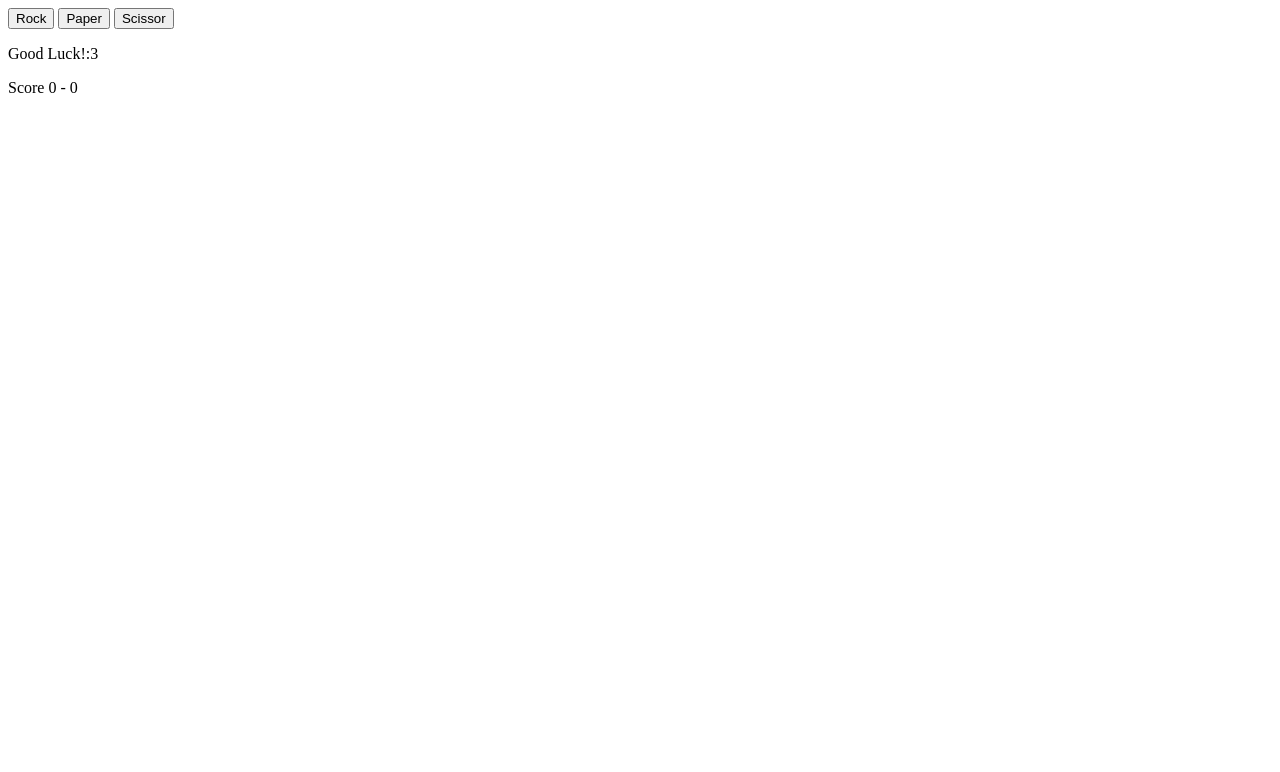
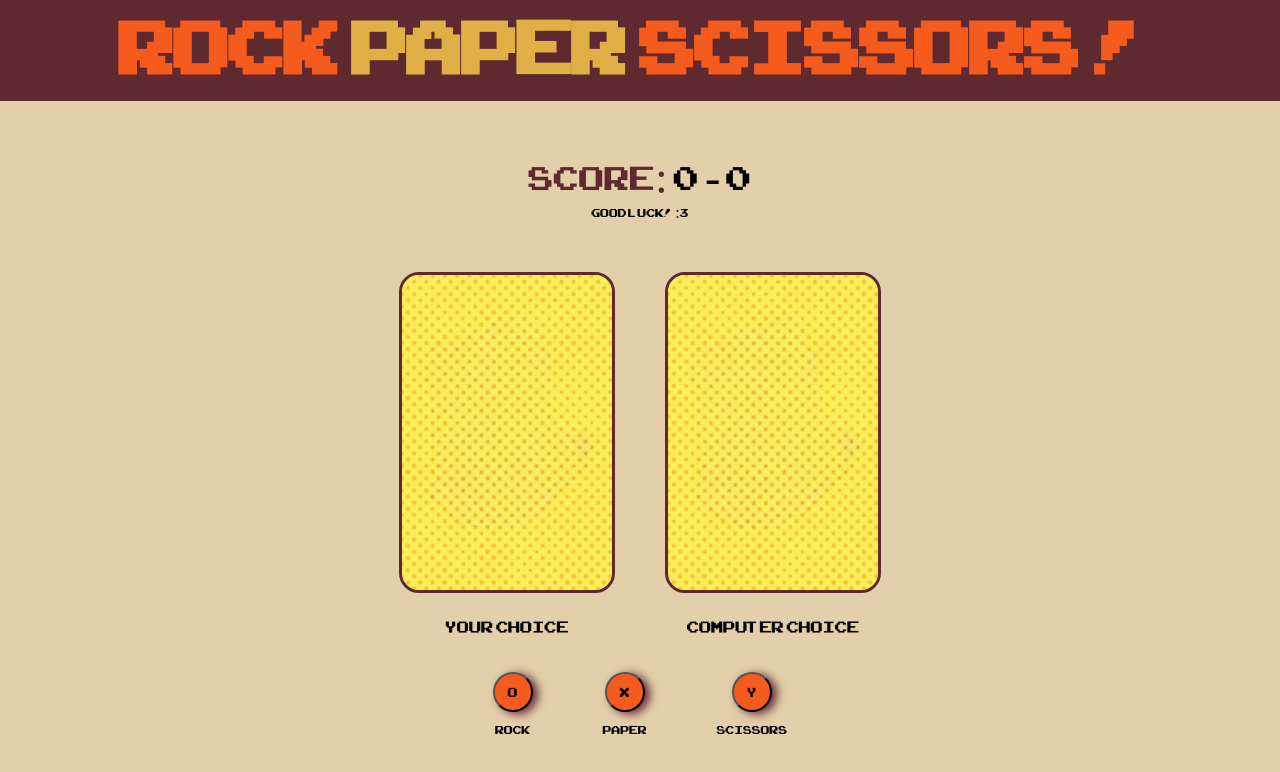
Before and after one commit to JoaoOliveira-web/rock-paper-scissors, a plain HTML site: page index.html in a window 1280 px wide. Drawn offline with Linux system fonts and the light colour scheme.

Commit message:
Finished the site after styling the page with a bit of css.

```diff
--- a/index.html
+++ b/index.html
@@ -3,17 +3,47 @@
 <head>
     <meta charset="UTF-8">
     <meta name="viewport" content="width=device-width, initial-scale=1.0">
-    <title>Rock Paper Scissors js</title>
+    <title>Rock Paper Scissors</title>
+    <link rel="stylesheet" href="main.css">
 </head>
 <body>
+    <header>
+        <h1>ROCK <span>PAPER</span> SCISSORS !</h1>
+    </header>
     <div class="container">
-    <button id="rock">Rock</button>
-    <button id="paper">Paper</button>
-    <button id="scissor">Scissor</button>
-    <div>
-        <p id="result">Good Luck!:3</p>
-        <p id="score">Score 0 - 0</p>
-    </div>
+
+        <div class="gamescreen">
+            <div>
+                <p id="score"><span>Score:</span> 0 - 0</p>
+                <p id="result">Good Luck!:3</p>
+            </div>
+            <div class="choices">
+                <div class="choice">
+                    <img id="human-choice" src="images/background.png" alt="">
+                    <p> Your Choice </p>
+                </div>
+                <div class="choice">
+                    <img id="computer-choice" src="images/background.png" alt="">
+                    <p>Computer Choice</p>
+                </div>
+            </div>
+        </div>
+        <div class="gamebtns">
+            <div class="btn">
+                <button id="rock">O</button>
+                <p>ROCK</p>
+            </div>
+            <div class="btn">
+                <button id="paper">X</button>
+                <p>PAPER</p>
+            </div>
+            <div class="btn">
+                <button id="scissor">Y</button>
+                <p>SCISSORS</p>
+            </div>
+
+        </div>
+
     </div>
     <script src="javascript.js"></script>
 </body>
--- a/javascript.js
+++ b/javascript.js
@@ -3,7 +3,8 @@ var computerScore = 0;
 
 const result = document.querySelector("#result");
 const score = document.querySelector("#score");
-
+const humanImg = document.querySelector("#human-choice");
+const computerImg = document.querySelector("#computer-choice");
 
 function getComputerChoice(){
     switch(Math.floor(Math.random() * 3)){
@@ -19,18 +20,24 @@ function playRound(humanChoice,computerChoice){
             case "ROCK":
                 result.textContent="Its a draw!";
                 score.textContent = "Score:"+humanScore +" vs "+computerScore;
+                humanImg.src = "images/rock.png";
+                computerImg.src = "images/rock.png";
                 checkGameState();
                 break;
             case "PAPER":
                 result.textContent="You lose! Paper beats Rock.";
                 computerScore ++;
                 score.textContent = "Score:"+humanScore +" vs "+computerScore;
+                humanImg.src = "images/rock.png";
+                computerImg.src = "images/paper.png";
                 checkGameState();
                 break;
             case "SCISSORS":
                 result.textContent="You win! Rock beats Scissors.";
                 humanScore ++;
                 score.textContent = "Score:"+humanScore +" vs "+computerScore;
+                humanImg.src = "images/rock.png";
+                computerImg.src = "images/scissors.png";
                 checkGameState();
                 break;
         }
@@ -40,17 +47,23 @@ function playRound(humanChoice,computerChoice){
                 result.textContent="You win! Paper beats Rock.";
                 humanScore ++;
                 score.textContent = "Score:"+humanScore +" vs "+computerScore;
+                humanImg.src = "images/paper.png";
+                computerImg.src = "images/rock.png";
                 checkGameState();
                 break;
             case "PAPER":
                 result.textContent="Its a draw!"
                 score.textContent = "Score:"+humanScore +" vs "+computerScore;
+                humanImg.src = "images/paper.png";
+                computerImg.src = "images/paper.png";
                 checkGameState();
                 break;
             case "SCISSORS":
                 result.textContent="You lose! Scissors beats Paper."
                 computerScore ++;
                 score.textContent = "Score:"+humanScore +" vs "+computerScore;
+                humanImg.src = "images/paper.png";
+                computerImg.src = "images/scissors.png";
                 checkGameState();
                 break;
         }
@@ -60,17 +73,23 @@ function playRound(humanChoice,computerChoice){
                 result.textContent="You Lose! Rock beats Scissors.";
                 computerScore ++;
                 score.textContent = "Score:"+humanScore +" vs "+computerScore;
+                humanImg.src = "images/scissors.png";
+                computerImg.src = "images/rock.png";
                 checkGameState();
                 break;
             case "PAPER":
                 result.textContent="You win! Scissors beats Paper."
                 humanScore ++;
                 score.textContent = "Score:"+humanScore +" vs "+computerScore;
+                humanImg.src = "images/scissors.png";
+                computerImg.src = "images/paper.png";
                 checkGameState();
                 break;
             case "SCISSORS":
                 result.textContent="Its a draw."
                 score.textContent = "Score:"+humanScore +" vs "+computerScore;
+                humanImg.src = "images/scissors.png";
+                computerImg.src = "images/scissors.png";
                 checkGameState();
                 break;
         }
@@ -79,10 +98,13 @@ function playRound(humanChoice,computerChoice){
 
 var resetGame = window.alert;
 window.alert = function(msg) {
-  resetGame(msg);
-  humanScore = 0;
-  computerScore = 0;
-  score.textContent = "Score:"+humanScore +" vs "+computerScore;
+    resetGame(msg);
+    humanScore = 0;
+    computerScore = 0;
+    score.textContent = "Score:"+humanScore +" vs "+computerScore;
+    humanImg.src = "images/background.png";
+    computerImg.src = "images/background.png";
+    result.textContent="Good luck!:3";
 };
 
 function checkGameState(){
--- /dev/null
+++ b/main.css
@@ -0,0 +1,80 @@
+@font-face {
+  font-family: ArcadeFont; /* set name */
+  src: url(fonts/arcadeclassic/ARCADECLASSIC.TTF); /* url of the font */
+}
+
+*{
+    padding: 0;
+    margin: 0;
+}
+
+body{
+    background-color: #e3cfaa;
+    text-align: center;
+    font-family: ArcadeFont;
+}
+
+header{
+    background-color: #5e292f;
+    margin-bottom: 50px;
+}
+
+h1{
+    font-family: ArcadeFont;
+    font-size: 100px;
+    color: 	#f55b1d;
+}
+
+header span{
+    color:#e0af46;
+}
+
+#score{
+    font-size: 46px;
+}
+
+#score>span{
+    color:#5e292f;
+}
+
+.choices{
+    display: flex;
+    justify-content: center;
+    align-items: center;
+    gap: 50px;
+    margin: 50px;
+}
+
+.choice {
+    height: 350px;
+}
+
+.choice img{
+    height: 90%;
+    width: auto;
+    margin-bottom: 20px;
+    border-radius: 20px;
+    border: 3px solid #5e292f;
+}
+
+.choice p{
+    font-size: 22px;
+}
+
+.gamebtns{
+    display: flex;
+    justify-content: center;
+    gap:70px;
+}
+
+.gamebtns  .btn button{
+    font-family: ArcadeFont;
+    background-color:#f55b1d;
+    color:black;
+    font-size: 18px;
+    width: 40px;
+    height: 40px;
+    border-radius: 50%;
+    margin-bottom: 10px;
+    box-shadow: 5px 2px 10px #5e292f;
+}
```
Also changed, not shown: fonts/arcadeclassic/ARCADECLASSIC.TTF (added), fonts/arcadeclassic/pizzadudedotdk.txt (added), images/background.png (added), images/paper.png (added), images/rock.png (added), images/rps-icon.jpg (added), images/scissors.png (added).
